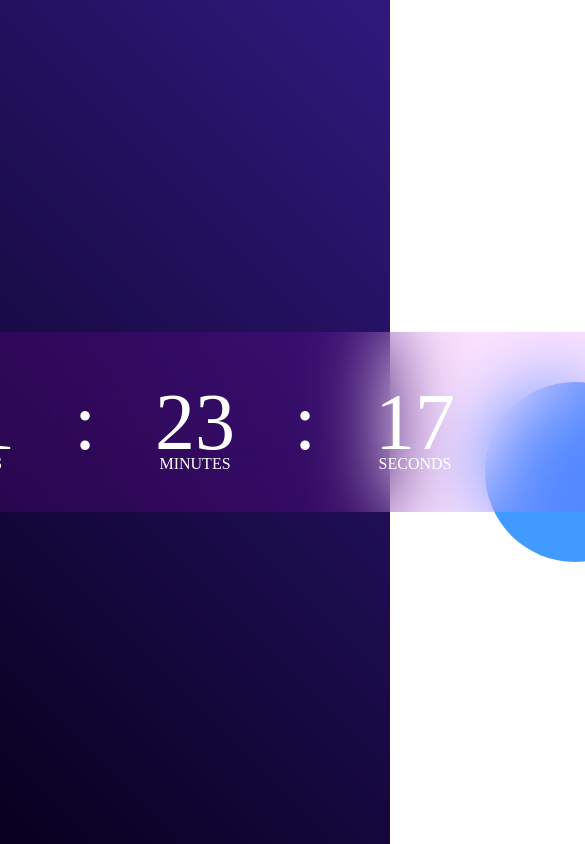
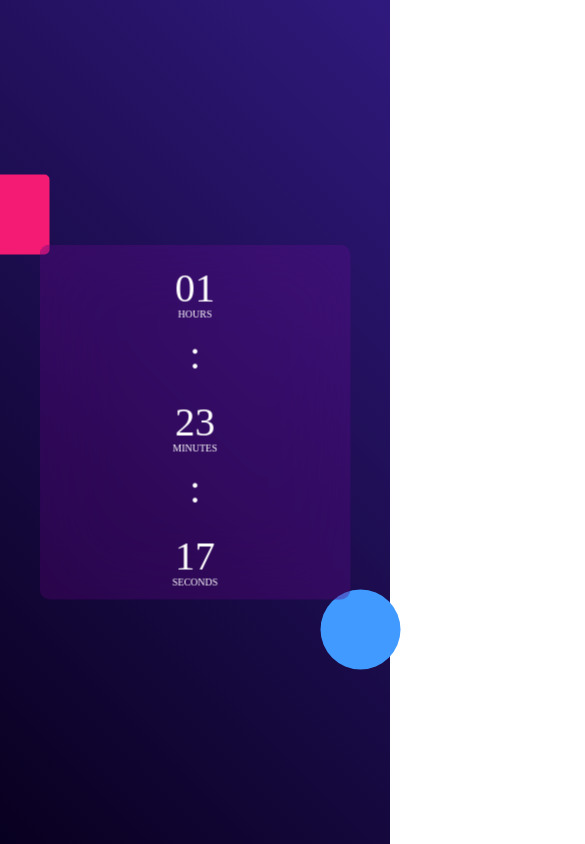
Before and after one commit to bruztech/digital-clock, a plain HTML site: page index.html in a window 390 px wide. Shown: the top 844 px of the page, 585 px wide, since content can reach past the window. Drawn offline with Linux system fonts and the light colour scheme.

Commit message:
Responsive styles

```diff
--- a/style.css
+++ b/style.css
@@ -78,3 +78,54 @@
 #sec::after{
     content: 'SECONDS';
 }
+
+/* Responsive Styles */
+@media (max-width: 768px) {
+    .container {
+      width: 90%;
+      height: auto;
+      top: 50%;
+      left: 50%;
+      transform: translate(-50%, -50%);
+      padding: 20px;
+    }
+
+    .clock {
+      flex-direction: column;
+      height: auto;
+      padding: 10px;
+    }
+
+    .clock span {
+      font-size: 60px;
+      width: 100%;
+      margin: 10px 0;
+    }
+
+    .clock span::after {
+      font-size: 12px;
+      bottom: -8px;
+    }
+
+    .container::before,
+    .container::after {
+      width: 120px;
+      height: 120px;
+    }
+  }
+
+  @media (max-width: 480px) {
+    .clock span {
+      font-size: 40px;
+    }
+
+    .clock span::after {
+      font-size: 10px;
+    }
+
+    .container::before,
+    .container::after {
+      width: 80px;
+      height: 80px;
+    }
+  }
```
